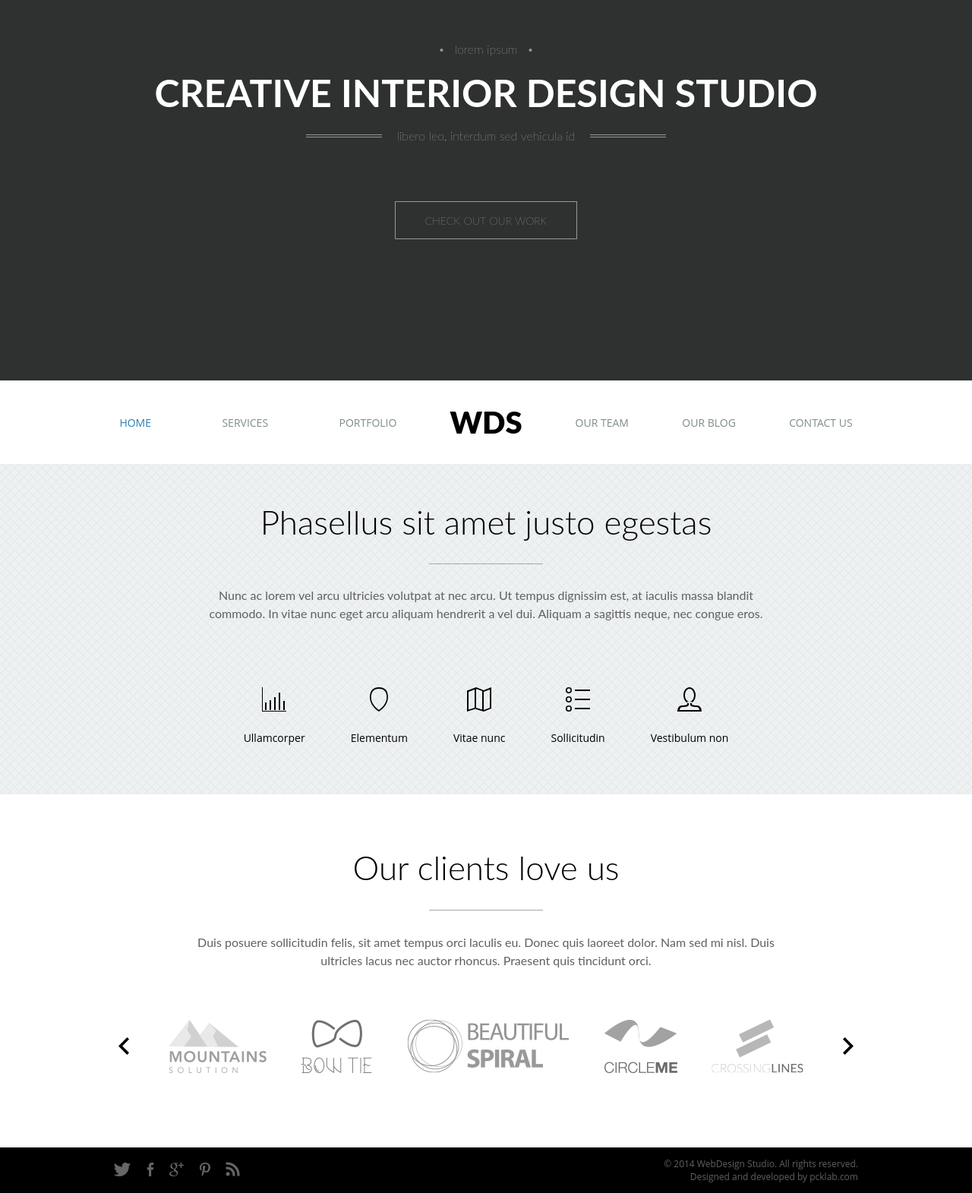
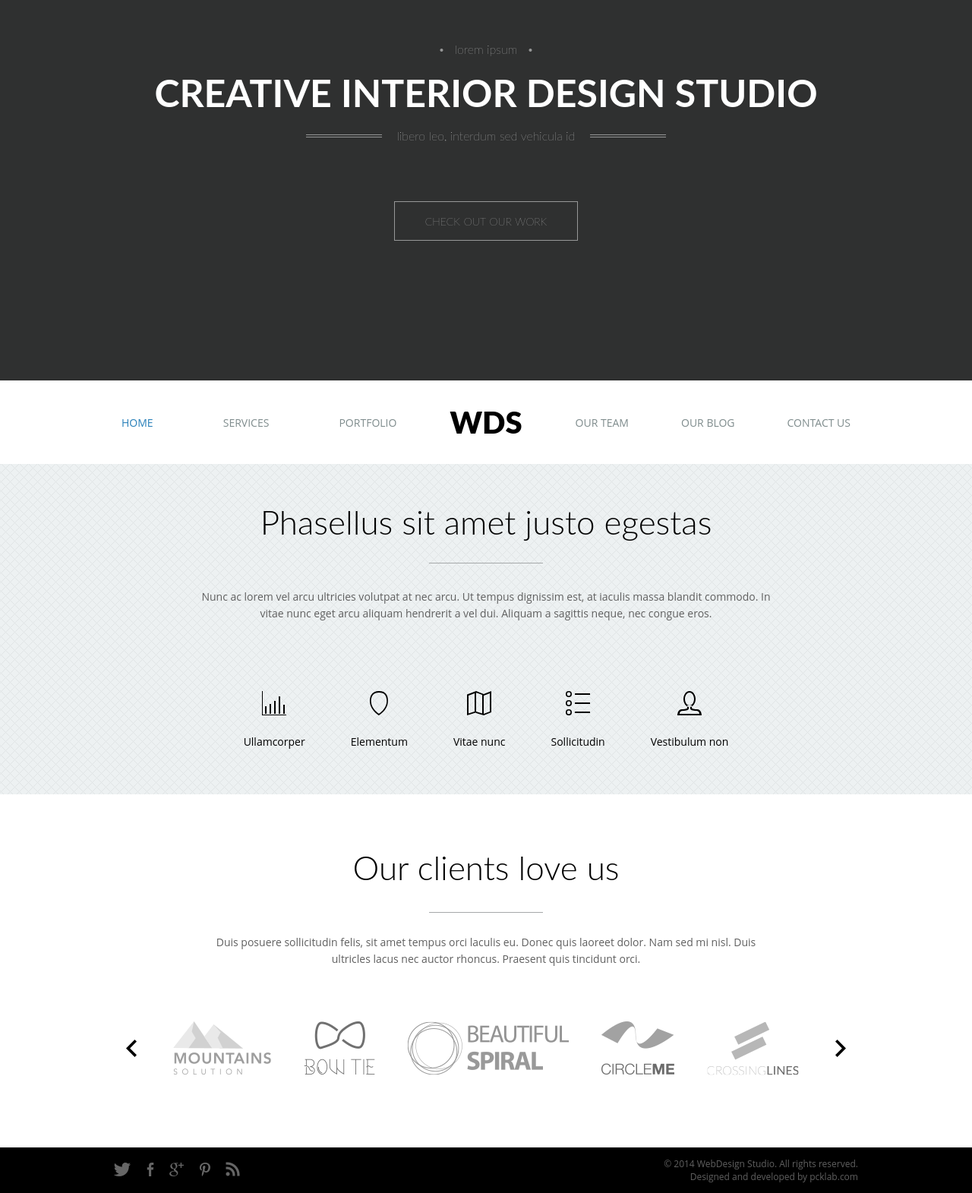
Before and after one commit to Kefir103/wds_pixelperfect, a React app: page / in a window 1280 px wide. Shown: the part 104-1675 px from the top of the page at 76% size. Built offline with nearby package versions, Linux system fonts and the light colour scheme.

Commit message:
Changed padding style to max-width and refactored code closer to BEM

```diff
--- a/src/client/components/Banner.js
+++ b/src/client/components/Banner.js
@@ -3,24 +3,52 @@ import React from 'react';
 export const Banner = () => {
     return (
         <div className={'banner'}>
-            <div className={'banner-text'}>
-                <p className={'banner-text-dots'}>lorem ipsum</p>
+            <div className={'banner__container'}>
+                <div className={'banner__container-text'}>
+                    <p className={'banner__container-text-dots'}>lorem ipsum</p>
                     <h1>CREATIVE INTERIOR DESIGN STUDIO</h1>
-                <p className={'banner-text-lines'}>
+                    <p className={'banner__container-text-lines'}>
                         <svg className={'svg-lines'}>
-                        <line y1={0} y2={0} x1={0} x2={100} strokeWidth={'1px'} stroke={'white'} />
-                        <line y1={4} y2={4} x1={0} x2={100} strokeWidth={'1px'} stroke={'white'} />
+                            <line
+                                y1={0}
+                                y2={0}
+                                x1={0}
+                                x2={100}
+                                strokeWidth={'1px'}
+                                stroke={'white'}
+                            />
+                            <line
+                                y1={4}
+                                y2={4}
+                                x1={0}
+                                x2={100}
+                                strokeWidth={'1px'}
+                                stroke={'white'}
+                            />
                         </svg>
                         libero leo, interdum sed vehicula id
                         <svg className={'svg-lines'}>
-                        <line y1={0} y2={0} x1={0} x2={100} strokeWidth={'1px'} stroke={'white'} />
-                        <line y1={4} y2={4} x1={0} x2={100} strokeWidth={'1px'} stroke={'white'} />
+                            <line
+                                y1={0}
+                                y2={0}
+                                x1={0}
+                                x2={100}
+                                strokeWidth={'1px'}
+                                stroke={'white'}
+                            />
+                            <line
+                                y1={4}
+                                y2={4}
+                                x1={0}
+                                x2={100}
+                                strokeWidth={'1px'}
+                                stroke={'white'}
+                            />
                         </svg>
                     </p>
                 </div>
-            <div className={'banner-href-wrapper'}>
-                <a href={'#'}>
-                    <button className={'btn-checkout-work'}>CHECK OUT OUR WORK</button>
+                <a href={'#'} className={'banner__href'}>
+                    CHECK OUT OUR WORK
                 </a>
             </div>
         </div>
--- a/src/client/components/NavBar.js
+++ b/src/client/components/NavBar.js
@@ -4,10 +4,12 @@ import { NavLink } from 'react-router-dom';
 export const NavBar = (props) => {
     return (
         <nav className={`homepage-nav_${props.colorScheme}`}>
-            <div className={'homepage-nav-wrapper'}>
+            <div className={`homepage-nav__container`}>
+                <div className={'homepage-nav__links'}>
                     <NavLink
-                    exact to={'/'}
-                    className={'homepage-nav-href'}
+                        exact
+                        to={'/'}
+                        className={'homepage-nav__href'}
                         activeStyle={{
                             color: '#2980b9',
                         }}>
@@ -15,7 +17,7 @@ export const NavBar = (props) => {
                     </NavLink>
                     <NavLink
                         to={'/services'}
-                    className={'homepage-nav-href'}
+                        className={'homepage-nav__href'}
                         activeStyle={{
                             color: '#2980b9',
                         }}>
@@ -23,18 +25,18 @@ export const NavBar = (props) => {
                     </NavLink>
                     <NavLink
                         to={'/portfolio'}
-                    className={'homepage-nav-href'}
+                        className={'homepage-nav__href'}
                         activeStyle={{
                             color: '#2980b9',
                         }}>
                         PORTFOLIO
                     </NavLink>
                 </div>
-            <b className={`wds-logo_${props.colorScheme}-scheme`}>WDS</b>
-            <div className={'homepage-nav-wrapper'}>
+                <b className={`homepage-nav__wds-logo_${props.colorScheme}Scheme`}>WDS</b>
+                <div className={'homepage-nav__links'}>
                     <NavLink
                         to={'/team'}
-                    className={'homepage-nav-href'}
+                        className={'homepage-nav__href'}
                         activeStyle={{
                             color: '#2980b9',
                         }}>
@@ -42,7 +44,7 @@ export const NavBar = (props) => {
                     </NavLink>
                     <NavLink
                         to={'/blog'}
-                    className={'homepage-nav-href'}
+                        className={'homepage-nav__href'}
                         activeStyle={{
                             color: '#2980b9',
                         }}>
@@ -50,13 +52,14 @@ export const NavBar = (props) => {
                     </NavLink>
                     <NavLink
                         to={'/contacts'}
-                    className={'homepage-nav-href'}
+                        className={'homepage-nav__href'}
                         activeStyle={{
                             color: '#2980b9',
                         }}>
                         CONTACT US
                     </NavLink>
                 </div>
+            </div>
         </nav>
     );
 };
--- a/src/client/components/homepage/Content_Clients.js
+++ b/src/client/components/homepage/Content_Clients.js
@@ -7,11 +7,12 @@ import LogoMountainsSolution from '../../../../public/images/logos/Logo_Mountain
 
 export const Content_Clients = () => {
     return (
-        <div className={'content__clients'}>
-            <div className={'content__text-wrapper_marginTop70'}>
-                <div className={'content__text-heading'}>Our clients love us</div>
+        <div className={'clients'}>
+            <div className={'clients__container'}>
+                <div className={'clients__text-wrapper_marginTop70'}>
+                    <div className={'clients__text-heading'}>Our clients love us</div>
                     <hr />
-                <div className={'content__text-desc'}>
+                    <div className={'clients__text-desc'}>
                         Duis posuere sollicitudin felis, sit amet tempus orci laculis eu. Donec quis
                         laoreet dolor. Nam sed mi nisl. Duis ultricles lacus nec auctor rhoncus.
                         Praesent quis tincidunt orci.
@@ -59,5 +60,6 @@ export const Content_Clients = () => {
                     </button>
                 </div>
             </div>
+        </div>
     );
 };
--- a/src/client/components/homepage/Content_InfoBox.js
+++ b/src/client/components/homepage/Content_InfoBox.js
@@ -2,14 +2,15 @@ import React from 'react';
 
 export const Content_InfoBox = () => {
     return (
-        <div className={'content__info-box'}>
-            <div className={'content__text-wrapper_marginTop50'}>
-                <div className={'content__text-heading'}>Phasellus sit amet justo egestas</div>
+        <div className={'info-box'}>
+            <div className={'info-box__container'}>
+                <div className={'info-box__text-wrapper_marginTop50'}>
+                    <div className={'info-box__text-heading'}>Phasellus sit amet justo egestas</div>
                     <hr />
-                <div className={'content__text-desc'}>
-                    Nunc ac lorem vel arcu ultricies volutpat at nec arcu. Ut tempus dignissim est,
-                    at iaculis massa blandit commodo. In vitae nunc eget arcu aliquam hendrerit a
-                    vel dui. Aliquam a sagittis neque, nec congue eros.
+                    <div className={'info-box__text-desc'}>
+                        Nunc ac lorem vel arcu ultricies volutpat at nec arcu. Ut tempus dignissim
+                        est, at iaculis massa blandit commodo. In vitae nunc eget arcu aliquam
+                        hendrerit a vel dui. Aliquam a sagittis neque, nec congue eros.
                     </div>
                 </div>
                 <div className={'info-box__icons-wrapper'}>
@@ -81,5 +82,6 @@ export const Content_InfoBox = () => {
                     </a>
                 </div>
             </div>
+        </div>
     );
 };
--- a/src/client/styles/components/_banner.scss
+++ b/src/client/styles/components/_banner.scss
@@ -1,14 +1,18 @@
 .banner {
+    height: 605px;
+    background-color: #2f3030;
+}
+
+.banner__container {
     box-sizing: border-box;
     display: flex;
     flex-direction: column;
     align-items: center;
-    height: 605px;
-    background-color: #2f3030;
+    max-width: 960px;
+    margin: 0 auto;
     color: white;
-    padding: 0 150px;
 
-    .banner-text {
+    .banner__container-text {
         text-align: center;
         margin-top: 140px;
 
@@ -22,7 +26,7 @@
             margin: 15px 0;
         }
 
-        .banner-text-dots {
+        .banner__container-text-dots {
             font-weight: 200;
             &:after,
             &:before {
@@ -34,7 +38,7 @@
         }
     }
 
-    .banner-text-lines {
+    .banner__container-text-lines {
         font-weight: 200;
         vertical-align: middle;
     }
@@ -46,9 +50,11 @@
         height: 4px;
     }
 
-    .banner-href-wrapper {
+    .banner__href {
+        display: flex;
+        align-items: center;
+        justify-content: center;
         margin: 60px 0 180px;
-        .btn-checkout-work {
         height: 50px;
         width: 240px;
         border: 1px solid #979898;
@@ -56,7 +62,6 @@
         background: transparent;
         word-spacing: 1px;
         font: 100 14px Lato;
-            font-stretch: expanded;
         text-decoration: none;
 
         &:hover,
@@ -67,4 +72,3 @@
         }
     }
 }
-}
--- a/src/client/styles/components/_navbar.scss
+++ b/src/client/styles/components/_navbar.scss
@@ -1,49 +1,47 @@
 .homepage-nav_light {
+    width: 100%;
+    height: 110px;
+    background-color: white;
+}
+
+.homepage-nav_dark {
+    width: 100%;
+    background-color: black;
+}
+
+.homepage-nav__container {
     box-sizing: border-box;
-    width: 100%;
+    max-width: 960px;
+    height: 100%;
     display: flex;
     flex-direction: row;
     align-items: center;
     justify-content: center;
-    height: 110px;
-    padding: 0 150px;
-    background: white;
+    margin: 0 auto;
 }
 
-.homepage-nav_dark {
-    box-sizing: border-box;
-    width: 100%;
-    display: flex;
-    flex-direction: row;
-    align-items: center;
-    justify-content: center;
-    height: 80px;
-    padding: 0 150px;
-    background: black;
-}
-
-.wds-logo_light-scheme {
+.homepage-nav__wds-logo_lightScheme {
     font-size: 40px;
     font-weight: 900;
     margin: 0 70px;
     color: black;
 }
 
-.wds-logo_dark-scheme {
+.homepage-nav__wds-logo_darkScheme {
     font-size: 40px;
     font-weight: 900;
     margin: 0 70px;
     color: white;
 }
 
-.homepage-nav-wrapper {
+.homepage-nav__links {
     display: flex;
     flex-direction: row;
     width: 365px;
     justify-content: space-between;
 }
 
-.homepage-nav-href {
+.homepage-nav__href {
     font-family: 'Open Sans';
     font-size: 14px;
     text-decoration: none;
--- a/src/client/styles/components/homepage/_contentClients.scss
+++ b/src/client/styles/components/homepage/_contentClients.scss
@@ -1,14 +1,18 @@
-.content__clients {
+.clients {
+    height: 465px;
+    background-color: white;
+}
+
+.clients__container {
     box-sizing: border-box;
     display: flex;
     flex-direction: column;
     align-items: center;
-    height: 465px;
-    background-color: white;
-    padding: 0 150px;
+    max-width: 960px;
+    margin: 0 auto;
 }
 
-.content__text-wrapper_marginTop70 {
+.clients__text-wrapper_marginTop70 {
     display: flex;
     flex-direction: column;
     align-items: center;
@@ -25,13 +29,30 @@
     }
 }
 
+.clients__text-heading {
+    font-family: Lato;
+    font-size: 44px;
+    font-weight: 300;
+    margin-bottom: 25px;
+}
+
+.clients__text-desc {
+    font-family: "Open Sans";
+    font-size: 14px;
+    color: #606060;
+    text-align: center;
+    line-height: 1.6em;
+    margin-top: 20px;
+    padding: 0 30px;
+}
+
 .clients__logos-wrapper {
     display: flex;
     flex-direction: row;
     align-items: center;
     justify-content: space-between;
     width: 100%;
-    margin: 65px 0 95px;
+    margin: 70px 0 95px;
 
     .clients__arrow {
         background: none;
--- a/src/client/styles/components/homepage/_contentInfoBox.scss
+++ b/src/client/styles/components/homepage/_contentInfoBox.scss
@@ -1,22 +1,24 @@
 $Background: url('./images/background/HomePage_Content_Background.png');
 
-.content__info-box {
+.info-box {
+    height: 435px;
+    background-image: $Background;
+}
+
+.info-box__container {
     box-sizing: border-box;
     display: flex;
     flex-direction: column;
     align-items: center;
-    height: 435px;
-    background-image: $Background;
-    padding: 0 150px;
+    max-width: 960px;
+    margin: 0 auto;
 }
 
-.content__text-wrapper_marginTop50 {
+.info-box__text-wrapper_marginTop50 {
     display: flex;
     flex-direction: column;
     align-items: center;
     justify-content: space-between;
-    width: 775px;
-    height: 100%;
     margin-top: 50px;
 
     hr {
@@ -27,16 +29,21 @@ $Background: url('./images/background/HomePage_Content_Background.png');
     }
 }
 
-.content__text-heading {
+.info-box__text-heading {
     font-family: Lato;
     font-size: 44px;
     font-weight: 300;
+    margin-bottom: 20px;
 }
 
-.content__text-desc {
+.info-box__text-desc {
+    font-family: "Open Sans";
+    font-size: 14px;
     color: #606060;
     text-align: center;
-    line-height: 1.5em;
+    line-height: 1.6em;
+    padding: 0 90px;
+    margin-top: 25px;
 }
 
 .info-box__icons-wrapper {
@@ -44,7 +51,7 @@ $Background: url('./images/background/HomePage_Content_Background.png');
     flex-direction: row;
     width: 100%;
     justify-content: center;
-    margin: 85px 0 65px;
+    margin: 90px 0 60px;
 }
 
 .info-box__icon-href {
```
Also changed, not shown: public/styles.css. Lines whose indentation alone changed are shown as unchanged.
